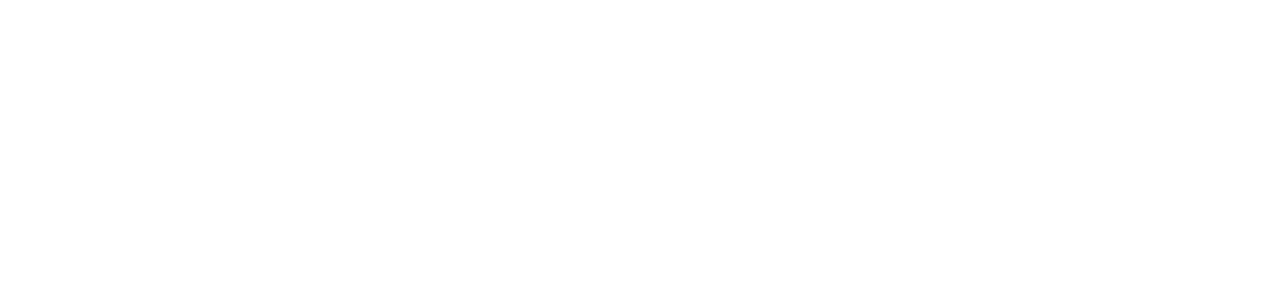
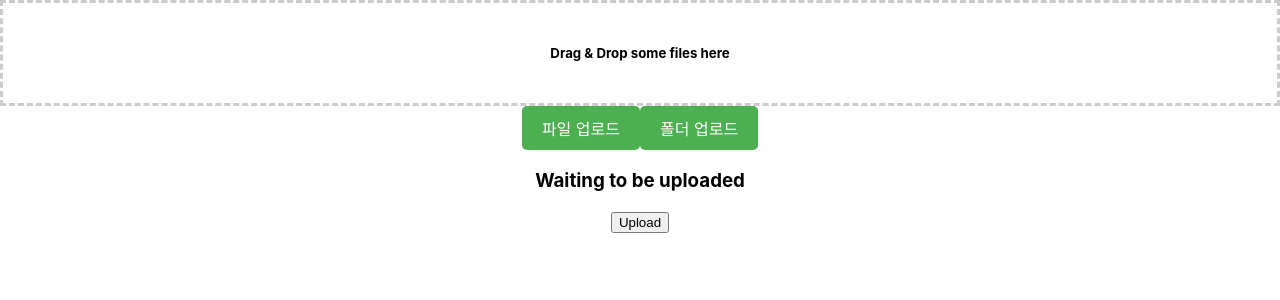
Before and after one commit to beom1995/portfolio-java-fullstack, a React (Create React App) app in the folder front-end/: page /upload in a window 1280 px wide. Before the commit this address had no page. Shown: the top 300 px of the page. Built offline with nearby package versions, Linux system fonts and the light colour scheme.

Commit message:
#Design: fileupload 페이지

```diff
--- a/front-end/package.json
+++ b/front-end/package.json
@@ -11,6 +11,7 @@
     "react": "^18.3.1",
     "react-cookie": "^7.1.4",
     "react-dom": "^18.3.1",
+    "react-dropzone": "^14.2.3",
     "react-router-dom": "^6.23.1",
     "react-scripts": "5.0.1",
     "styled-components": "^6.1.11",
--- a/front-end/src/App.js
+++ b/front-end/src/App.js
@@ -8,6 +8,7 @@
 import Home from './components/Home';
 import Search from './components/Search';
 import Error from './components/Error';
+import FileAndFolderUpload from './components/FileAndFolderUpload';
 
 function App() {
   return (
@@ -21,6 +22,7 @@
         <Route path="/tag/:tagName" element={<Tag />} />
         <Route path="/project/:projectId" element={<Project />} />
         <Route path="/error" element={<Error />} />
+        <Route path="/upload" element={<FileAndFolderUpload />} />
       </Routes>
     </div>
   );
--- /dev/null
+++ b/front-end/src/components/FileAndFolderUpload.js
@@ -0,0 +1,131 @@
+import React, { useState } from 'react';
+import { useDropzone } from 'react-dropzone';
+import { useNavigate } from "react-router-dom";
+import styled from 'styled-components';
+import axios from 'axios';
+
+const InputUploadButton = styled.input.attrs({ type: 'file' })`
+    display: none;
+`;
+
+const CustomUploadButton = styled.label`
+    display: inline-block;
+    padding: 10px 20px;
+    cursor: pointer;
+    background-color: #4CAF50;
+    color: white;
+    border-radius: 5px;
+
+    &:hover {
+        background-color: #45a049;
+    }
+`;
+
+function FileAndFolderUpload() {
+    const [files, setFiles] = useState([]);
+
+    const navigate = useNavigate();
+
+    const onDrop = (acceptedFiles) => {
+        console.log(acceptedFiles);
+        setFiles((prevFiles) => [...prevFiles, ...acceptedFiles]);
+    };
+
+    const { getRootProps, getInputProps, isDragActive } = useDropzone({
+        onDrop,
+        noClick: true,
+        webkitdirectory: true,
+        directory: true,
+    });
+
+    const handleUploadChange = (event) => {
+        const uploadedFiles = event.target.files;
+        console.log(uploadedFiles);
+        const filesArray = Array.from(uploadedFiles);
+        setFiles((prevFiles) => [...prevFiles, ...filesArray]);
+    };
+
+    const removeFile = (fileName) => {
+        setFiles((prevFiles) => {
+            return prevFiles.filter((file) => file.name !== fileName)
+        });
+    };
+
+    const handleUploadSubmit = (event) => {
+        event.preventDefault();
+
+        const formData = new FormData();
+
+        if(files != []) {
+            formData.append('files', files);
+
+            // files.map((file) => {
+            //     formData.append('files', file);
+            // })
+        }
+
+        console.log(Array.from(formData));
+        let projectId = 1;
+
+        axios.post(`/api/project/{projectId}/files`, formData, {
+            headers: {
+                'Content-Type': 'multipart/form-data'
+            }
+        })
+        .then(() => {
+            navigate(`/project/{projectId}`);
+        })
+        .catch(error => {
+            console.log('저장실패' + error);
+        });
+    }
+
+    return (
+        <div>
+            <form onSubmit={handleUploadSubmit}>
+                <div {...getRootProps({ className: 'dropzone' })} style={{ border: '3px dashed #cccccc', padding: '20px' }}>
+                    {isDragActive ?
+                        <h5>Drop the files here!</h5> :
+                        <h5>Drag & Drop some files here</h5>
+                    }
+                </div>
+                <div>
+                    <CustomUploadButton htmlFor='file-upload-input'>
+                        파일 업로드
+                    </CustomUploadButton>
+                    <InputUploadButton
+                        id="file-upload-input"
+                        name="files"
+                        multiple
+                        onChange={handleUploadChange}
+                    />
+                    <CustomUploadButton htmlFor='folder-upload-input'>
+                        폴더 업로드
+                    </CustomUploadButton>
+                    <InputUploadButton
+                        id="folder-upload-input"
+                        name="files"
+                        webkitdirectory="true"
+                        directory="true"
+                        multiple
+                        onChange={handleUploadChange}
+                    />
+                </div>
+                <div>
+                    <h3>Waiting to be uploaded</h3>
+                    <ul>
+                        {files && files.map((file, index) => (
+                            <li key={index} >
+                                {file.path || file.webkitRelativePath || file.name}
+                                <button onClick={() => removeFile(file.name)} style={{ marginLeft: '10px', color: 'red' }}>X</button>
+                            </li>
+                        ))}
+                    </ul>
+                </div>
+                <button type="submit">Upload</button>
+            </form>
+        </div>
+    );
+}
+
+export default FileAndFolderUpload;
--- a/front-end/src/components/Project.js
+++ b/front-end/src/components/Project.js
@@ -1,10 +1,18 @@
-import react from "react";
+import React from "react";
+import { useNavigate } from "react-router-dom";
 
 export default function Project() {
 
+    const navigate = useNavigate();
+
+    const handleUploadButtonClick = () => {
+        navigate('/upload');
+    }
+
     return (
         <div>
-            <h1>My Project</h1>
+            <h1>project</h1>
+            <button onClick={handleUploadButtonClick}>upload</button>
         </div>
     );
 }
```
Also changed, not shown: 1 other file (tests, documents, lock files or other folders).
